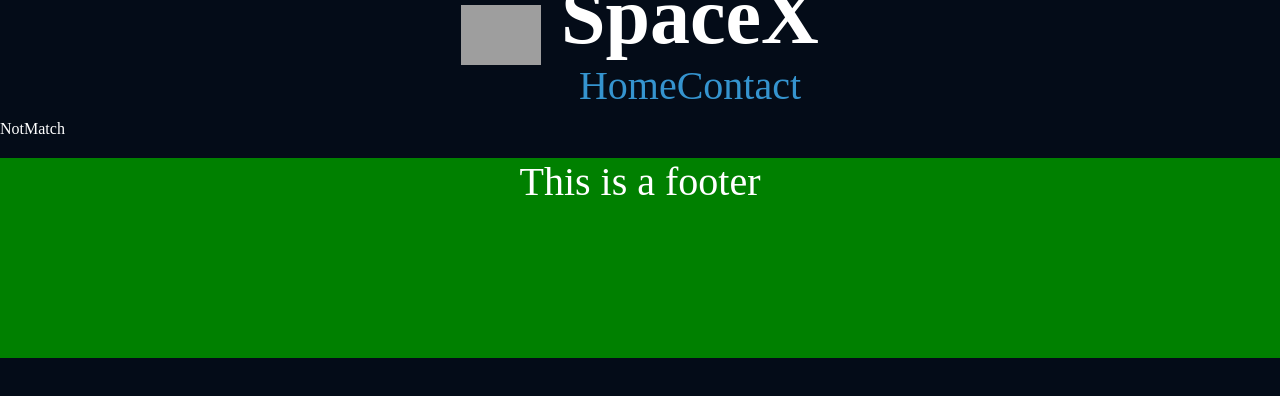
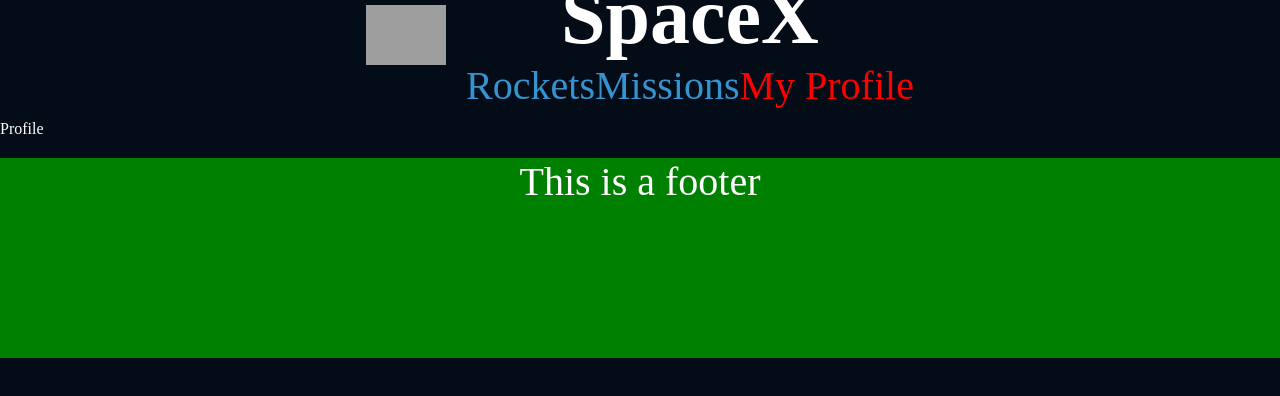
Before and after one commit to roniy68/spaceX, a React (Create React App) app: page /profile in a window 1280 px wide. Shown: the top 396 px of the page. Built offline with nearby package versions, Linux system fonts and the light colour scheme; grey boxes are pictures that could not be loaded.

Commit message:
create and add profile section

```diff
--- a/src/App.js
+++ b/src/App.js
@@ -1,7 +1,9 @@
 import './App.css';
 import { BrowserRouter as Router, Route, Routes } from 'react-router-dom';
 import { Footer, Navbar } from './components';
-import { Home, Contact, NotFound } from './containers';
+import {
+  Home, Missions, Profile, NotFound,
+} from './containers';
 
 function App() {
   return (
@@ -10,7 +12,8 @@
         <Navbar />
         <Routes>
           <Route path="/" element={<Home />} />
-          <Route path="contact" element={<Contact />} />
+          <Route path="missions" element={<Missions />} />
+          <Route path="profile" element={<Profile />} />
           <Route path="*" element={<NotFound />} />
         </Routes>
         <Footer />
--- a/src/components/Navbar/Navbar.jsx
+++ b/src/components/Navbar/Navbar.jsx
@@ -4,8 +4,9 @@
 import logo from '../../assets/ai.png';
 
 const links = [
-  { path: '/', text: 'Home' },
-  { path: 'contact', text: 'Contact' },
+  { path: '/', text: 'Rockets' },
+  { path: 'missions', text: 'Missions' },
+  { path: 'profile', text: 'My Profile' },
 ];
 
 const Navbar = () => (
--- a/src/containers/Contact/Contact.jsx
+++ /dev/null
@@ -1,9 +0,0 @@
-import React from 'react';
-
-const Contact = () => (
-  <div>
-    Contact
-  </div>
-);
-
-export default Contact;
--- /dev/null
+++ b/src/containers/Missions/Missions.jsx
@@ -0,0 +1,7 @@
+const Missions = () => (
+  <div>
+    Missions
+  </div>
+);
+
+export default Missions;
--- /dev/null
+++ b/src/containers/Profile/Profile.jsx
@@ -0,0 +1,7 @@
+const Profile = () => (
+  <div>
+    Profile
+  </div>
+);
+
+export default Profile;
--- a/src/containers/index.js
+++ b/src/containers/index.js
@@ -1,3 +1,4 @@
 export { default as Home } from './Home/Home';
-export { default as Contact } from './Contact/Contact';
+export { default as Missions } from './Missions/Missions';
+export { default as Profile } from './Profile/Profile';
 export { default as NotFound } from './NotFound/notFound';
```
